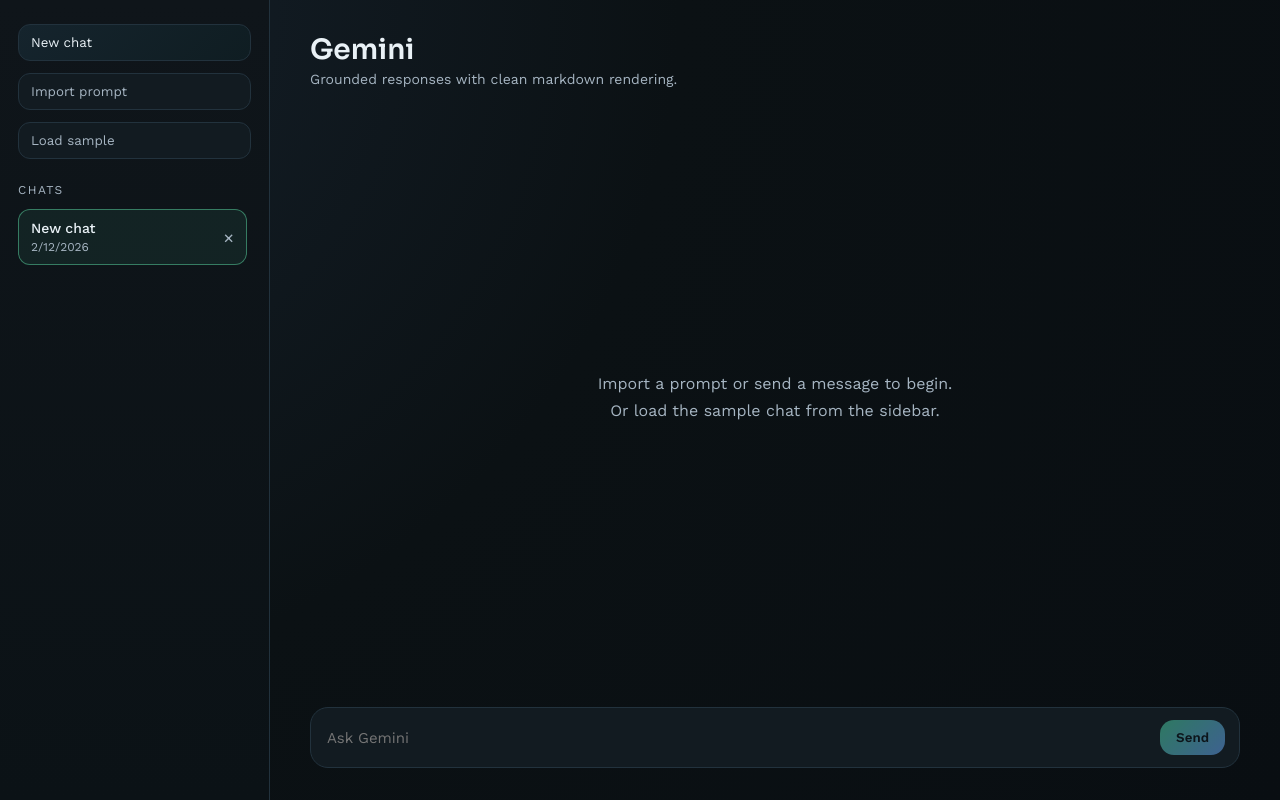
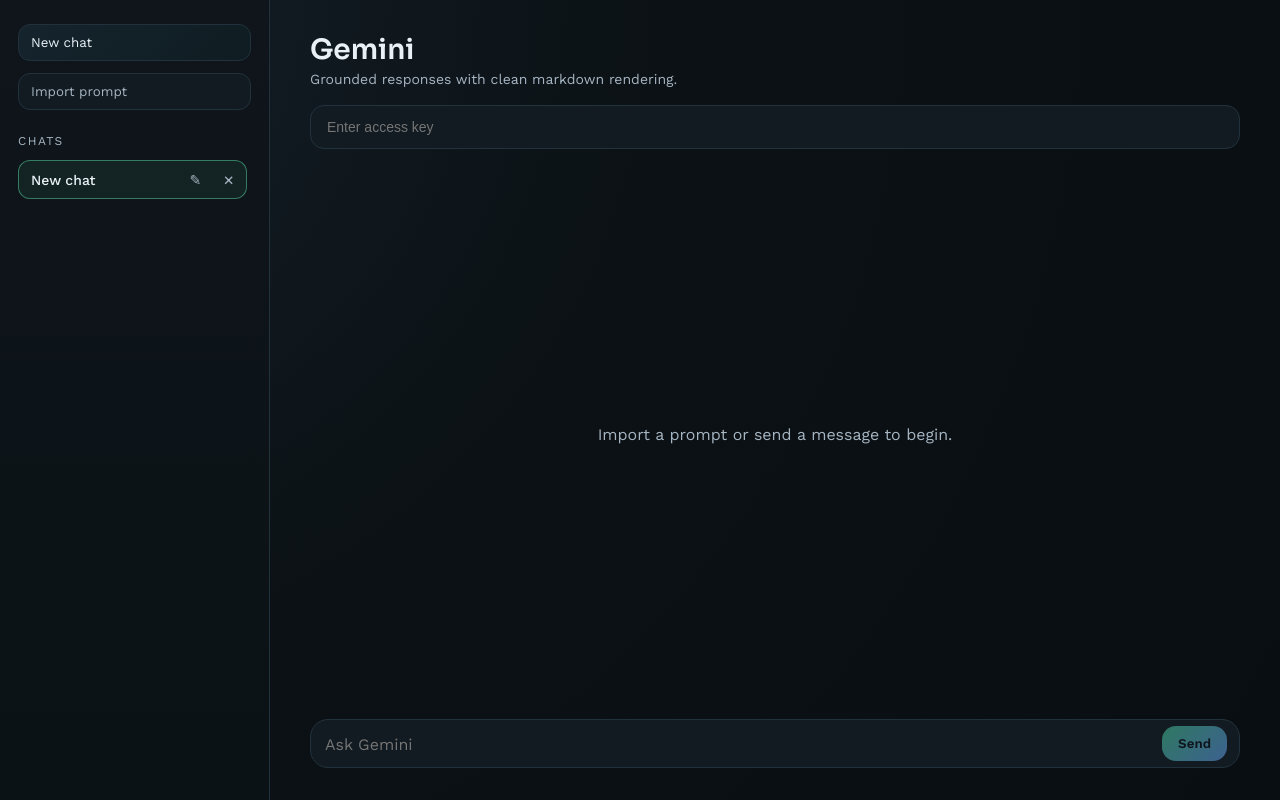
Before and after one commit to LeeHengYu/hku-aia-project, a React app in the folder web/frontend/: page / in a window 1280 px wide. Both pictures are taken after a click on the button "New chat". Built offline with nearby package versions, Linux system fonts and the light colour scheme; the HTML template or start-up script is replaced by a standard one.

Commit message:
Refactor, rename chat, auth key field

```diff
--- a/web/frontend/src/App.tsx
+++ b/web/frontend/src/App.tsx
@@ -11,10 +11,12 @@
     input,
     isLoading,
     setInput,
+    userKeyInput,
+    setUserKeyInput,
     handleNewChat,
     handleSelectChat,
     handleImport,
-    handleLoadSample,
+    handleRenameChat,
     handleDeleteChat,
     handleSend,
   } = useChatController();
@@ -27,7 +29,7 @@
         onSelectChat={handleSelectChat}
         onNewChat={handleNewChat}
         onImport={handleImport}
-        onLoadSample={handleLoadSample}
+        onRenameChat={handleRenameChat}
         onDeleteChat={handleDeleteChat}
       />
       <main className="main">
@@ -42,6 +44,16 @@
             <div className="system-indicator">Prompt loaded</div>
           ) : null}
         </div>
+        <div className="auth-row">
+          <input
+            id="auth-key"
+            className="auth-input"
+            type="text"
+            placeholder="Enter access key"
+            value={userKeyInput}
+            onChange={(event) => setUserKeyInput(event.target.value)}
+          />
+        </div>
         <ChatView messages={activeChat?.messages ?? []} isLoading={isLoading} />
         <Composer
           value={input}
--- a/web/frontend/src/components/ChatView.tsx
+++ b/web/frontend/src/components/ChatView.tsx
@@ -22,11 +22,6 @@
         <div className="chat-empty-subtitle">
           Import a prompt or send a message to begin.
         </div>
-        {import.meta.env.DEV ? (
-          <div className="chat-empty-subtitle">
-            Or load the sample chat from the sidebar.
-          </div>
-        ) : null}
       </div>
     );
   }
--- a/web/frontend/src/components/Sidebar.tsx
+++ b/web/frontend/src/components/Sidebar.tsx
@@ -1,4 +1,4 @@
-import { useRef, type ChangeEvent } from "react";
+import { useRef, useState, type ChangeEvent } from "react";
 import type { Chat, VertexPromptExport } from "../lib/types";
 
 interface SidebarProps {
@@ -7,7 +7,7 @@
   onSelectChat: (chatId: string) => void;
   onNewChat: () => void;
   onImport: (data: VertexPromptExport) => void;
-  onLoadSample: () => void;
+  onRenameChat: (chatId: string, nextTitle: string) => void;
   onDeleteChat: (chatId: string) => void;
 }
 
@@ -17,10 +17,12 @@
   onSelectChat,
   onNewChat,
   onImport,
-  onLoadSample,
+  onRenameChat,
   onDeleteChat,
 }: SidebarProps) => {
   const fileInputRef = useRef<HTMLInputElement | null>(null);
+  const [editingChatId, setEditingChatId] = useState<string | null>(null);
+  const [editingTitle, setEditingTitle] = useState("");
 
   const handleImportClick = () => {
     fileInputRef.current?.click();
@@ -44,6 +46,17 @@
     }
   };
 
+  const startRename = (chat: Chat) => {
+    setEditingChatId(chat.id);
+    setEditingTitle(chat.title);
+  };
+
+  const commitRename = () => {
+    if (!editingChatId) return;
+    onRenameChat(editingChatId, editingTitle);
+    setEditingChatId(null);
+  };
+
   return (
     <aside className="sidebar">
       <div className="sidebar-top">
@@ -57,15 +70,6 @@
         >
           Import prompt
         </button>
-        {import.meta.env.DEV ? (
-          <button
-            className="sidebar-secondary"
-            onClick={onLoadSample}
-            type="button"
-          >
-            Load sample
-          </button>
-        ) : null}
         <input
           ref={fileInputRef}
           className="file-input"
@@ -85,15 +89,33 @@
                 chat.id === activeChatId ? "active" : ""
               }`}
             >
+              {editingChatId === chat.id ? (
+                <input
+                  className="chat-input"
+                  value={editingTitle}
+                  onChange={(event) => setEditingTitle(event.target.value)}
+                  onBlur={() => setEditingChatId(null)}
+                  onKeyDown={(event) => {
+                    if (event.key === "Enter") commitRename();
+                    if (event.key === "Escape") setEditingChatId(null);
+                  }}
+                />
+              ) : (
+                <>
                   <button
                     className="chat-select"
                     onClick={() => onSelectChat(chat.id)}
                     type="button"
                   >
                     <div className="chat-title">{chat.title}</div>
-                <div className="chat-meta">
-                  {new Date(chat.updatedAt).toLocaleDateString()}
-                </div>
+                  </button>
+                  <button
+                    className="chat-rename"
+                    type="button"
+                    onClick={() => startRename(chat)}
+                    aria-label={`Rename ${chat.title}`}
+                  >
+                    ✎
                   </button>
                   <button
                     className="chat-delete"
@@ -103,6 +125,8 @@
                   >
                     ×
                   </button>
+                </>
+              )}
             </div>
           ))}
         </div>
--- a/web/frontend/src/controllers/chatController.ts
+++ b/web/frontend/src/controllers/chatController.ts
@@ -4,8 +4,10 @@
   hydrateChatFromExport,
   loadActiveChatId,
   loadChats,
+  loadUserKey,
   saveActiveChatId,
   saveChats,
+  saveUserKey,
 } from "../lib/storage";
 
 const createChat = (title = "New chat"): Chat => {
@@ -16,49 +18,6 @@
     createdAt: now,
     updatedAt: now,
     messages: [],
-  };
-};
-
-const SAMPLE_MARKDOWN = `### Sample Markdown
-
-Here is a quick render check:
-
-- **Bold text**
-- *Italic text*
-- \`inline code\`
-- [Link](https://example.com)
-
-| Feature | Value |
-| --- | --- |
-| Response | Rich text |
-| Tables | Supported |
-
-\`\`\`bash
-curl -X POST /api/chat
-\`\`\`
-`;
-
-const buildSampleChat = (): Chat => {
-  const now = new Date().toISOString();
-  return {
-    id: crypto.randomUUID(),
-    title: "Sample markdown",
-    createdAt: now,
-    updatedAt: now,
-    messages: [
-      {
-        id: crypto.randomUUID(),
-        role: "user",
-        content: "Render sample markdown",
-        createdAt: now,
-      },
-      {
-        id: crypto.randomUUID(),
-        role: "assistant",
-        content: SAMPLE_MARKDOWN,
-        createdAt: now,
-      },
-    ],
   };
 };
 
@@ -75,6 +34,8 @@
   );
   const [input, setInput] = useState("");
   const [isLoading, setIsLoading] = useState(false);
+  const [userKeyInput, setUserKeyInput] = useState(() => loadUserKey());
+  const [userKey, setUserKey] = useState(() => loadUserKey());
 
   useEffect(() => {
     if (!activeChatId && chats.length > 0) {
@@ -89,6 +50,17 @@
   useEffect(() => {
     saveActiveChatId(activeChatId);
   }, [activeChatId]);
+
+  useEffect(() => {
+    const handle = window.setTimeout(() => {
+      setUserKey(userKeyInput.trim());
+      saveUserKey(userKeyInput.trim());
+    }, 300);
+
+    return () => {
+      window.clearTimeout(handle);
+    };
+  }, [userKeyInput]);
 
   const activeChat = useMemo(
     () => chats.find((chat) => chat.id === activeChatId) ?? null,
@@ -117,12 +89,6 @@
     setActiveChatId(imported.id);
   };
 
-  const handleLoadSample = () => {
-    const sample = buildSampleChat();
-    setChats((prev) => [sample, ...prev]);
-    setActiveChatId(sample.id);
-  };
-
   const handleDeleteChat = (chatId: string) => {
     setChats((prev) => {
       const remaining = prev.filter((chat) => chat.id !== chatId);
@@ -131,6 +97,15 @@
       }
       return remaining;
     });
+  };
+
+  const handleRenameChat = (chatId: string, nextTitle: string) => {
+    const title = nextTitle.trim() || "New chat";
+    updateChat(chatId, (chat) => ({
+      ...chat,
+      title,
+      updatedAt: new Date().toISOString(),
+    }));
   };
 
   const handleSend = async () => {
@@ -174,6 +149,7 @@
           systemInstruction: activeChat.systemInstruction ?? null,
           parameters: activeChat.parameters ?? null,
           model: activeChat.model ?? null,
+          authKey: userKey,
         }),
       });
 
@@ -224,10 +200,12 @@
     input,
     isLoading,
     setInput,
+    userKeyInput,
+    setUserKeyInput,
     handleNewChat,
     handleSelectChat,
     handleImport,
-    handleLoadSample,
+    handleRenameChat,
     handleDeleteChat,
     handleSend,
   };
--- a/web/frontend/src/index.css
+++ b/web/frontend/src/index.css
@@ -58,21 +58,6 @@
   gap: 12px;
 }
 
-.brand {
-  font-family: 'Sora', sans-serif;
-  font-size: 20px;
-  display: flex;
-  align-items: center;
-  gap: 10px;
-}
-
-.brand-dot {
-  width: 12px;
-  height: 12px;
-  border-radius: 50%;
-  background: linear-gradient(135deg, var(--accent), var(--accent-2));
-  box-shadow: 0 0 12px rgba(90, 214, 162, 0.6);
-}
 
 .sidebar-action,
 .sidebar-secondary {
@@ -143,6 +128,29 @@
   cursor: pointer;
 }
 
+.chat-input {
+  flex: 1;
+  background: transparent;
+  border: 1px solid var(--border);
+  border-radius: 8px;
+  color: var(--text);
+  padding: 6px 8px;
+  font-size: 14px;
+}
+
+.chat-rename {
+  border: none;
+  background: transparent;
+  color: var(--muted);
+  font-size: 14px;
+  cursor: pointer;
+  padding: 4px 6px;
+}
+
+.chat-rename:hover {
+  color: #cfe0ff;
+}
+
 .chat-delete {
   border: none;
   background: transparent;
@@ -161,11 +169,6 @@
   font-weight: 500;
 }
 
-.chat-meta {
-  font-size: 12px;
-  color: var(--muted);
-  margin-top: 4px;
-}
 
 .file-input {
   display: none;
@@ -197,6 +200,25 @@
   margin-top: 4px;
 }
 
+.auth-row {
+  display: flex;
+  align-items: center;
+  gap: 12px;
+  padding: 12px 14px;
+  border-radius: 14px;
+  border: 1px solid var(--border);
+  background: var(--panel);
+}
+
+.auth-input {
+  flex: 1;
+  border: none;
+  background: transparent;
+  color: var(--text);
+  font-size: 14px;
+  outline: none;
+}
+
 .system-indicator {
   padding: 6px 12px;
   border-radius: 999px;
@@ -225,11 +247,6 @@
   gap: 8px;
 }
 
-.chat-empty-title {
-  font-family: 'Sora', sans-serif;
-  font-size: 32px;
-  font-weight: 600;
-}
 
 .chat-empty-subtitle {
   color: var(--muted);
@@ -319,7 +336,7 @@
   background: var(--panel);
   border: 1px solid var(--border);
   border-radius: 18px;
-  padding: 12px 14px;
+  padding: 6px 12px;
   display: flex;
   align-items: center;
   gap: 12px;
@@ -333,7 +350,7 @@
   background: transparent;
   color: var(--text);
   font-family: inherit;
-  font-size: 15px;
+  font-size: 16px;
 }
 
 .composer-send {
--- a/web/frontend/src/lib/storage.ts
+++ b/web/frontend/src/lib/storage.ts
@@ -2,6 +2,7 @@
 
 const CHATS_KEY = "gemini-lite.chats";
 const ACTIVE_CHAT_KEY = "gemini-lite.activeChat";
+const AUTH_KEY = "gemini-lite.authKey";
 
 const toIsoString = () => new Date().toISOString();
 
@@ -40,6 +41,22 @@
     } else {
       localStorage.removeItem(ACTIVE_CHAT_KEY);
     }
+  } catch {
+    // ignore storage errors
+  }
+};
+
+export const loadUserKey = (): string => {
+  try {
+    return localStorage.getItem(AUTH_KEY) ?? "";
+  } catch {
+    return "";
+  }
+};
+
+export const saveUserKey = (key: string) => {
+  try {
+    localStorage.setItem(AUTH_KEY, key);
   } catch {
     // ignore storage errors
   }
```
Lines whose indentation alone changed are shown as unchanged.
